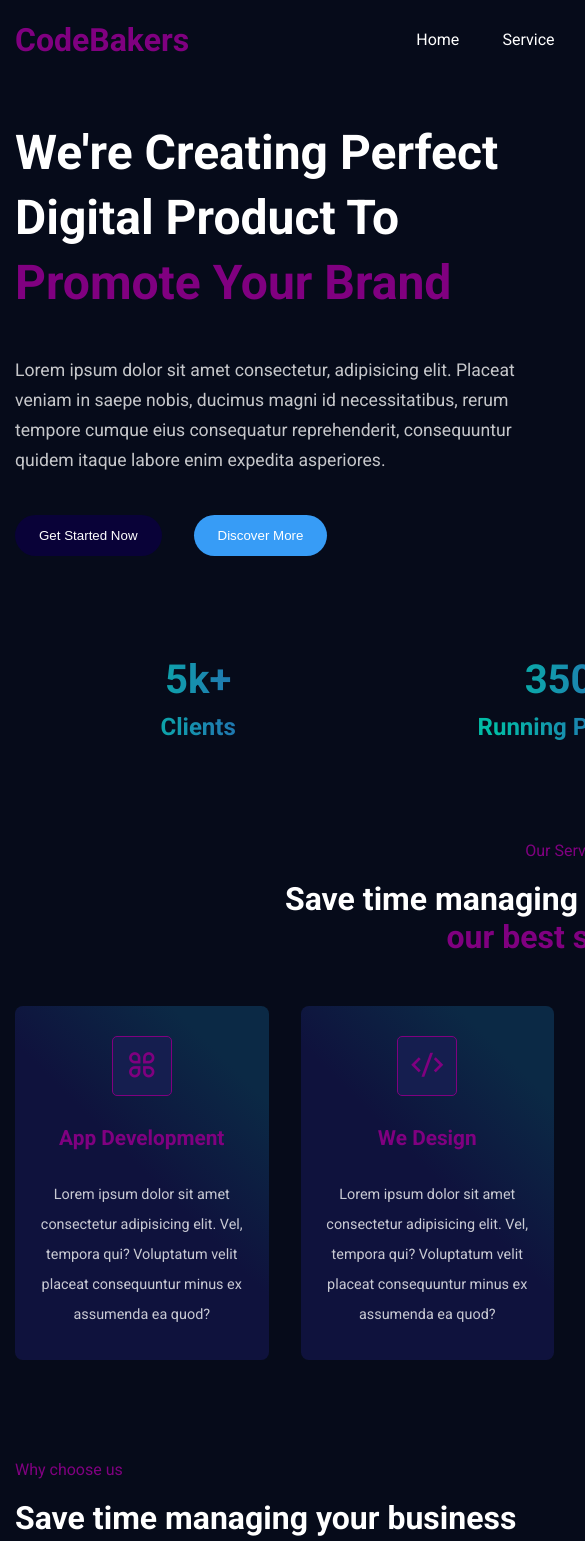
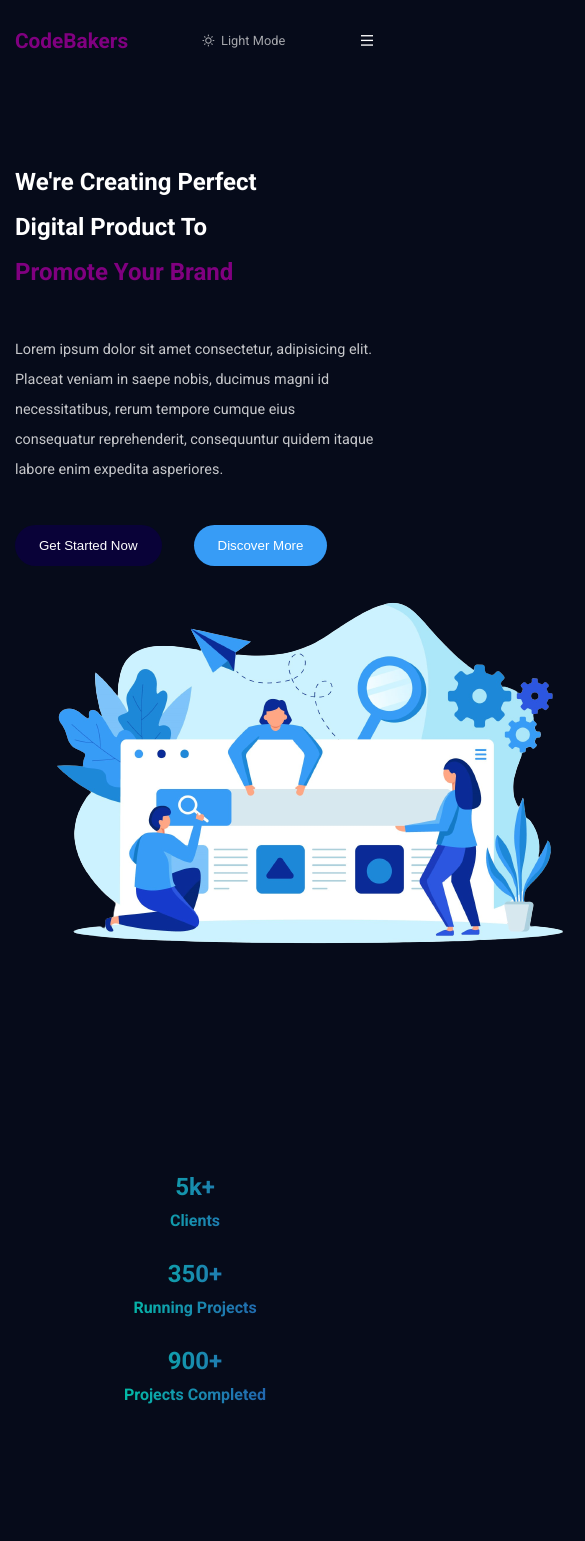
Before and after one commit to ahmedMoussa2020/MyWeb, a React (Create React App) app: page / in a window 390 px wide. Shown: the top 1541 px of the page, 585 px wide, since content can reach past the window. Built offline with nearby package versions, Linux system fonts and the light colour scheme.

Commit message:
responsive

```diff
--- a/src/App.css
+++ b/src/App.css
@@ -38,8 +38,7 @@
   --counter-color: #fff;
   --counter-section-bg: #816aff;
   --link-color: #0c123d;
-  --link-active: #816aff
-  --newsletter-bg: linear-gradient(180deg,
+  --link-active: #816aff --newsletter-bg: linear-gradient(180deg,
       rgba(189, 243, 255, 1) 29%,
       rgba(193, 243, 255, 1) 50%,
       rgba(226, 250, 255, 1) 78%);
@@ -72,24 +71,37 @@
   font-size: 2rem;
 }
 
-.section{
+.section {
   padding: 60px 0px;
 }
+
 .container {
   width: 1140px;
   padding: 0px 15px;
   margin: auto;
 }
 
-.description{
+.description {
   color: var(--small-text-color);
   line-height: 30px;
   font-size: .9rem;
 }
 
-.subtitle{
+.subtitle {
   font-size: 1rem;
   color: var(--primary-color);
   font-weight: 400;
   margin-bottom: 20px;
 }
+
+@media only screen and (max-width: 1024px) {
+  .container {
+    width: 100%;
+  }
+}
+
+@media only screen and (max-width: 768px) {
+  section {
+    padding: 40px 0px;
+  }
+}
--- a/src/components/Footer/footer.css
+++ b/src/components/Footer/footer.css
@@ -57,3 +57,33 @@
   font-size: 0.9rem;
   font-weight: 400;
 }
+
+@media only screen and (max-width: 768px){
+  .footer__logo{
+    width: 50%;
+  }
+
+  .footer_wrapper{
+    flex-wrap: wrap;
+    column-gap: 1.5rem !important;
+    row-gap: 1.5rem;
+  }
+
+  /* .footer__quick-links{
+    margin-bottom: 30px;
+  } */
+
+  .footer__logo h2{
+    font-size: 1.5rem;
+  }
+}
+
+@media only screen and (max-width: 576px){
+  .footer__quick-links{
+    width: 47%;
+  }
+
+  .footer__logo{
+    width: 47%;
+  }
+}
--- a/src/components/Header/Header.jsx
+++ b/src/components/Header/Header.jsx
@@ -32,6 +32,8 @@
 const Header = ({ theme, toggleTheme }) => {
   const headerRef = useRef(null);
 
+  const menuRef = useRef(null);
+
   const headerFunc = () => {
     if (
       document.body.scrollTop > 80 ||
@@ -62,6 +64,8 @@
     });
   };
 
+  const toggleMenu = () => menuRef.current.classList.toggle("menu__active");
+
   return (
     <header className="header" ref={headerRef}>
       <div className="container">
@@ -73,7 +77,7 @@
 
           {/* {========Navigation ==========} */}
 
-          <div className="navigation">
+          <div className="navigation" ref={menuRef} onClick={toggleMenu}>
             <ul className="menu">
               {nav__links.map((item, index) => (
                 <li className="menu__item" key={index}>
@@ -96,7 +100,9 @@
             </span>
           </div>
 
-
+          <span className="mobile__menu" onClick={toggleMenu}>
+            <i class="ri-menu-line"></i>
+          </span>
         </div>
       </div>
     </header>
--- a/src/components/Header/header.css
+++ b/src/components/Header/header.css
@@ -53,7 +53,78 @@
   background: #0c123d;
 }
 
+.mobile__menu{
+  color: #fff;
+  font-size: 1.3rem;
+  cursor: pointer;
+  display: none;
+}
+
+
 .light-theme .header__shrink{
   background: #f7f7f7;
   box-shadow: 2px 2px 10px -2px #ddd;
 }
+
+.light-theme .mobile__menu{
+  color: #000;
+}
+
+/* ============= responsive ============ */
+
+@media only screen and (max-width:992px){
+
+  /* .header{
+    height: 50px;
+    line-height: 50;
+    width: 100%;
+  } */
+
+  .navigation{
+    position: fixed;
+    top: 0;
+    left: 0;
+    width: 100%;
+    height: 100%;
+    background: rgba(6, 11, 26, 0.868);
+    z-index: 99999;
+    display: none;
+  }
+
+  .menu{
+    flex-direction: column;
+    background: #0c123d;
+    width: 250px;
+    height: 100%;
+    align-items: center;
+    justify-content: center;
+    position: absolute;
+    top: 0;
+    right: 0;
+    z-index: 999999;
+  }
+
+  .menu__active{
+    display: block;
+  }
+
+  .mobile__menu{
+    display: block;
+  }
+}
+
+@media only screen and (max-width: 768px){
+  header{
+    width: 100%;
+    height: 50px;
+    line-height: 50px;
+  }
+
+  .mobile__menu{
+    font-size: 1rem;
+  }
+
+  .logo h2{
+    font-size: 1.3rem;
+  }
+}
--- a/src/styles/about.css
+++ b/src/styles/about.css
@@ -53,3 +53,29 @@
   color: #fff;
   font-weight: 5000;
 }
+
+
+@media only screen and (max-width: 992px){
+  .about__content h2{
+    font-size: 1.5rem;
+  }
+}
+
+@media only screen and (max-width: 768px){
+  .about__wrapper{
+    flex-direction: column;
+  }
+
+  .about__content,
+  .about__img{
+    width: 100%;
+  }
+
+  .about__img img{
+    height: 400px !important;
+  }
+
+  .about__content{
+    margin-bottom: 30px;
+  }
+}
--- a/src/styles/counter.css
+++ b/src/styles/counter.css
@@ -28,5 +28,42 @@
 
 .counter__title{
   font-size: 1.5rem;
+}
+
+@media only screen and (max-width: 992px){
+  .counter__number{
+    font-size: 2rem;
+  }
+
+  .counter__title{
+    font-size: 1.2rem;
+  }
+
+  .counter__item{
+    width: 30%;
+  }
 
 }
+
+@media only screen and (max-width: 768px){
+  .counter__number{
+    font-size: 1.5rem;
+  }
+
+  .counter__title{
+    font-size: 1rem;
+  }
+
+}
+
+@media only screen and (max-width: 576px){
+
+  .counter__wrapper{
+    flex-direction: column;
+  }
+
+  .counter__item{
+    width: 100%;
+    margin-bottom: 30px;
+  }
+}
--- a/src/styles/hero.css
+++ b/src/styles/hero.css
@@ -61,3 +61,39 @@
   background: var(--btn-primary-bg);
 
 }
+
+@media  only screen and (max-width: 992px) {
+  .hero__content h2{
+    font-size: 2rem;
+    line-height: 50px;
+  }
+}
+
+
+@media  only screen and (max-width: 768px){
+  .hero__content h2{
+    font-size: 1.5rem;
+    line-height: 45px;
+  }
+
+  .hero__content p{
+    font-size: 0.9rem;
+  }
+
+  .hero__content,
+  .hero__img{
+    width: 100%;
+  }
+}
+
+
+@media  only screen and (max-width: 600px){
+  .hero__content,
+  .hero__img{
+    width: 100%;
+  }
+
+  .hero__wrapper{
+    flex-direction: column;
+  }
+}
--- a/src/styles/newsletter.css
+++ b/src/styles/newsletter.css
@@ -32,3 +32,29 @@
   justify-content: space-between;
   border-radius: .5rem;
 }
+
+@media only screen and (max-width: 992px){
+  .newsletter__content h2 {
+    font-size: 1.5rem;
+  }
+}
+
+@media only screen and (max-width: 768px){
+  .newsletter__wrapper{
+    flex-wrap: wrap;
+  }
+
+  .newsletter__content,
+  .newsletter__form{
+    width: 100%;
+  }
+
+  .newsletter__content{
+    margin-bottom: 30px;
+  }
+
+  .newsletter__form input{
+    padding: 8px 20px;
+    font-size: 0.9rem;
+  }
+}
--- a/src/styles/services.css
+++ b/src/styles/services.css
@@ -42,3 +42,34 @@
   font-size: 1.3rem;
   margin-bottom: 30px;
 }
+
+@media only screen and (max-width: 992px){
+  .services__top-content h2{
+    font-size: 1.5rem;
+  }
+
+  .service__item-wrapper{
+    flex-wrap: wrap;
+  }
+
+  .services__item{
+    width: 31%;
+    margin-bottom: 30px;
+  }
+}
+
+@media only screen and (max-width: 768px){
+  .services__item{
+    width: 47.7%;
+  }
+
+  .service__title{
+    font-size: 1.2rem;
+  }
+}
+
+@media only screen and (max-width: 992px){
+  .services__item{
+    width: 100%;
+  }
+}
--- a/src/styles/team.css
+++ b/src/styles/team.css
@@ -1,20 +1,20 @@
-.team__content{
+.team__content {
   text-align: center;
   margin-bottom: 50px;
 }
 
-.team__content{
+.team__content {
   text-align: center;
   margin-bottom: 50px;
 }
 
-.team__item{
+.team__item {
   width: 25%;
   background: var(--team-card-bg);
   border-radius: 5px;
 }
 
-.team__img{
+.team__img {
   width: 100%;
   height: 200px;
   border-radius: 5px;
@@ -23,26 +23,26 @@
   padding-top: 10px;
 }
 
-.team__img img{
+.team__img img {
   width: 100%;
   height: 180px;
   object-fit: contain;
   transform: scale(1.3);
 }
 
-.team__details{
+.team__details {
   padding: 20px 15px;
   color: white;
 }
 
-.team__details h4{
+.team__details h4 {
   color: var(--primary-color);
   font-weight: 500;
   font-size: 1.2rem;
   margin-bottom: 0.4rem;
 }
 
-.team__member-social{
+.team__member-social {
   display: flex;
   align-items: center;
   column-gap: 1rem;
@@ -57,8 +57,37 @@
   cursor: pointer;
 }
 
-.team__wrapper{
+.team__wrapper {
   display: flex;
   align-items: center;
   column-gap: 2rem;
 }
+
+@media only screen and (max-width: 768px) {
+  .team__item {
+    width: 30%;
+    margin-bottom: 30px;
+  }
+
+  .team__wrapper{
+    flex-wrap: wrap;
+  }
+
+  .team__content h2{
+    font-size: 1.5rem;
+  }
+
+  .team__details h4{
+    font-size: 1rem;
+  }
+
+  .team__details p {
+    font-size: 0.8rem;
+  }
+}
+
+@media only screen and (max-width: 576px){
+  .team__item{
+    width: 100%;
+  }
+}
--- a/src/styles/testimonial.css
+++ b/src/styles/testimonial.css
@@ -50,3 +50,20 @@
   color: white;
   font-weight: 500;
 }
+
+
+@media only screen and (max-width: 992px){
+  .slider__content-top h2{
+    font-size: 1.5rem;
+  }
+}
+
+@media only screen and (max-width: 768px){
+ .slider__wrapper{
+  width: 90%;
+ }
+
+ .customer__name{
+  font-size: 1rem;
+ }
+}
```
